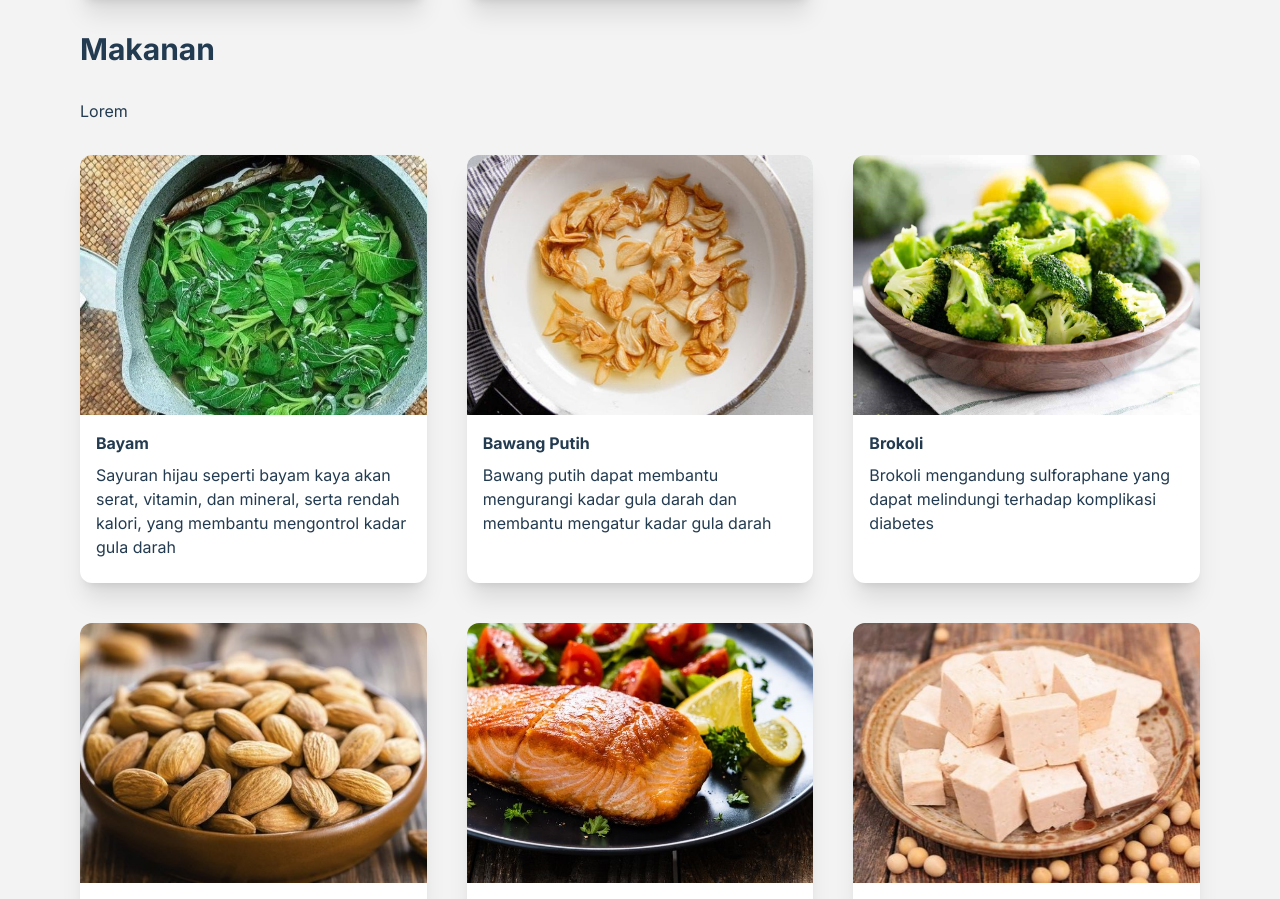
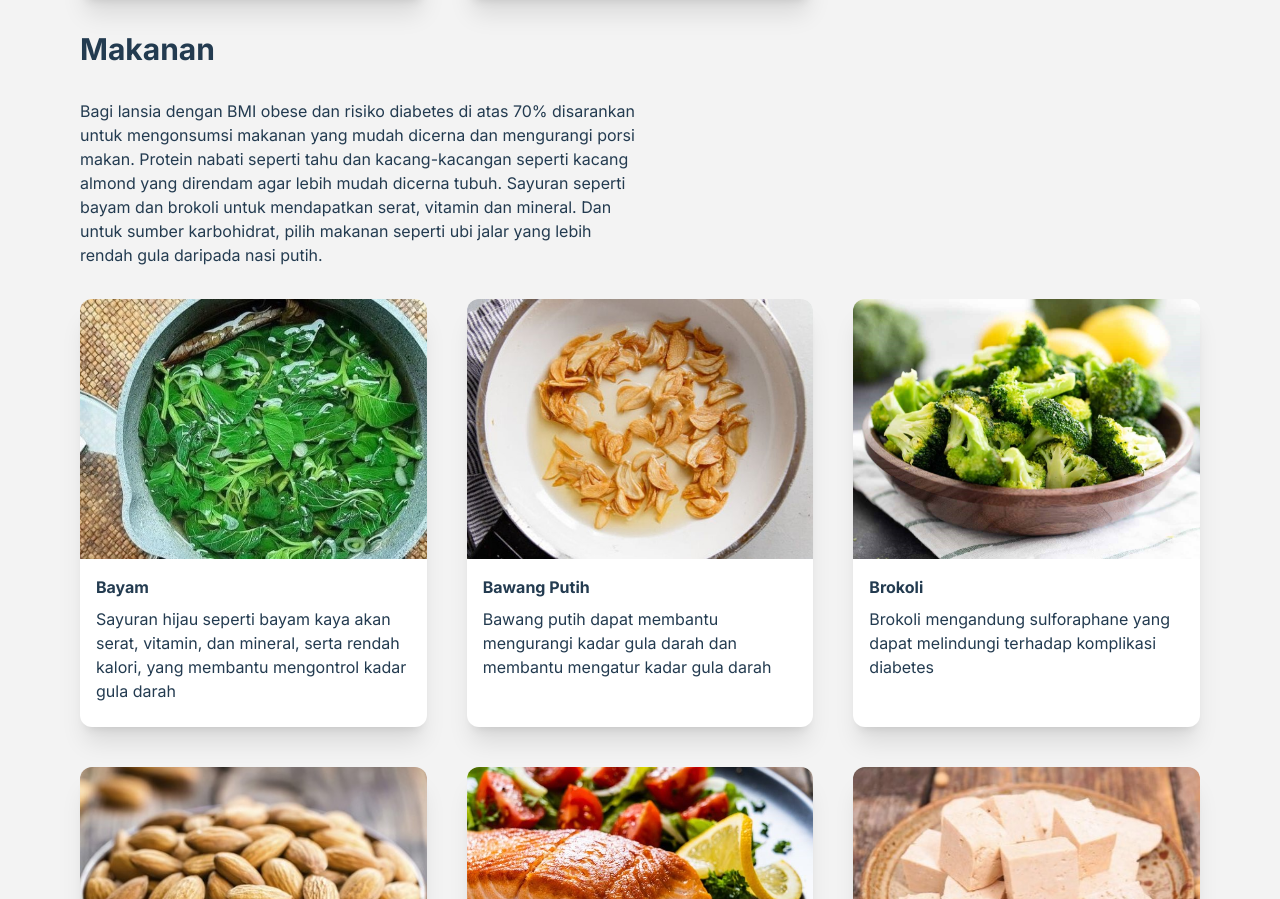
Before and after one commit to javierreansyah/Diapede, a React (Vite) app: page /hasil in a window 1280 px wide. Shown: the part 1481-2380 px from the top of the page. Built offline with nearby package versions, Linux system fonts and the light colour scheme.

Commit message:
more recomendation food

```diff
--- a/src/components/Recommendation.js
+++ b/src/components/Recommendation.js
@@ -773,7 +773,7 @@ const makananFn = (age, weight, height, percentage) => {
         rec.push(listMakanan[6]);
         return {
           list: rec,
-          text: "Lorem",
+          text: "Anak-anak dengan BMI normal atau kurus dan risiko diabetes di atas 70% disarankan untuk memperhatikan faktor makanan. Sebaiknya, dengan mengonsumsi makanan yang rendah gula, rendah lemak, dan tinggi serat. Termasuk dalam pola makan sehat ini adalah sayuran hijau seperti bayam, brokoli, sumber protein rendah lemak seperti ikan salmon dan daging tanpa lemak, serta karbohidrat kompleks seperti ubi jalar. Menghindari makanan yang tinggi gula tambahan dan lemak jenuh dapat membantu menjaga keseimbangan gula darah dan mencegah perkembangan risiko diabetes.",
         };
       }
       if (ageCategory === "teen" || ageCategory === "young adult") {
@@ -786,7 +786,7 @@ const makananFn = (age, weight, height, percentage) => {
         rec.push(listMakanan[6]);
         return {
           list: rec,
-          text: "Lorem",
+          text: "Bagi remaja dengan BMI normal atau kurus dan risiko diabetes di atas 70% disarankan untuk mengatur pola makan yang berfokus pada kontrol gula darah dan penurunan risiko diabetes. Sebagai rekomendasi, disarankan untuk memilih makanan yang rendah indeks glikemik seperti sayuran hijau bayam, brokoli, dan sumber protein tanpa lemak. Dan Pastikan untuk minum air yang cukup dan menghindari minuman beralkohol.",
         };
       }
       if (ageCategory === "adult") {
@@ -799,7 +799,7 @@ const makananFn = (age, weight, height, percentage) => {
         rec.push(listMakanan[6]);
         return {
           list: rec,
-          text: "Lorem",
+          text: "Dewasa dengan BMI normal atau kurus dan risiko diabetes di atas 70%, disarankan untuk melakukan pola makan yang sehat dan seimbang. Fokus pada konsumsi makanan yang kaya serat seperti sayuran hijau yaitu bayam dan brokoli, kacang-kacangan seperti kacang almond, dan protein tanpa lemak. Hindarilah makanan tinggi lemak jenuh, gula tambahan, dan makanan olahan. Serta juga dapat mempertimbangkan untuk mengonsumsi ikan berlemak seperti salmon yang kaya akan asam lemak omega-3 yang baik untuk kesehatan jantung.",
         };
       }
       if (ageCategory === "elder") {
@@ -812,7 +812,7 @@ const makananFn = (age, weight, height, percentage) => {
         rec.push(listMakanan[6]);
         return {
           list: rec,
-          text: "Lorem",
+          text: "Untuk lansia dengan BMI normal atau kurus dan risiko diabetes di atas 70% disarankan untuk memperhatikan pola makan. Sebagai rekomendasi, sangat disarankan untuk mengonsumsi makanan yang rendah gula, rendah karbohidrat, dan kaya serat. Termasuk sayuran hijau, seperti bayam dan brokoli, protein tanpa lemak seperti ikan salmon, serta sumber lemak sehat seperti tahu dan kacang-kacangan. Selain itu, menghindari makanan olahan, makanan manis, dan minuman bersoda sangat disarankan.",
         };
       }
     }
@@ -827,7 +827,7 @@ const makananFn = (age, weight, height, percentage) => {
         rec.push(listMakanan[6]);
         return {
           list: rec,
-          text: "Lorem",
+          text: "Anak-anak dengan BMI overweight dan risiko diabetes di atas 70% disarankan untuk mengonsumsi makanan yang rendah kalori, gula, dan lemak jenuh. Seperti sayuran hijau bayam dan brokoli, sumber protein tanpa lemak seperti ikan, dan kacang-kacangan. Rekomendasi ini didasarkan pada fakta bahwa anak dengan BMI overweight memiliki risiko lebih tinggi untuk terkena diabetes. Hal ini disebabkan karena anak dengan BMI overweight memiliki lebih banyak lemak tubuh, yang dapat meningkatkan produksi dan resistensi insulin.",
         };
       }
       if (ageCategory === "teen" || ageCategory === "young adult") {
@@ -840,7 +840,7 @@ const makananFn = (age, weight, height, percentage) => {
         rec.push(listMakanan[6]);
         return {
           list: rec,
-          text: "Lorem",
+          text: "Untuk remaja dengan BMI overweight dan risiko diabetes di atas 70% disarankan untuk mengurangi risiko dengan perubahan pola makan yang tepat. Tingkatkan konsumsi sayur seperti brokoli dan bayam, bawang putih, ubi jalar, dan tahu sebagai sumber serat, vitamin, dan mineral penting untuk kesehatan. Batasi gula dan lemak jenuh yang dapat meningkatkan risiko diabetes, serta pastikan asupan protein cukup seperti kacang almond dan ikan salmon untuk menjaga massa otot dan meningkatkan rasa kenyang.",
         };
       }
       if (ageCategory === "adult") {
@@ -853,7 +853,7 @@ const makananFn = (age, weight, height, percentage) => {
         rec.push(listMakanan[6]);
         return {
           list: rec,
-          text: "Lorem",
+          text: "Bagi usia dewasa dengan BMI risiko diabetes di atas 70% disarankan untuk mengurangi asupan makanan berkalori tinggi dan mengkonsumsi makanan yang mengandung serat tinggi. Hindari makanan olahan, gula tambahan, dan minyak yang tidak sehat. Fokus pada asupan sayuran hijau seperti bayam dan brokoli, kacang almond, dan ubi jalar sebagai sumber karbohidrat sehat.",
         };
       }
       if (ageCategory === "elder") {
@@ -866,7 +866,7 @@ const makananFn = (age, weight, height, percentage) => {
         rec.push(listMakanan[6]);
         return {
           list: rec,
-          text: "Lorem",
+          text: "Lansia dengan BMI overweight dan risiko diabetes di atas 70% disarankan untuk melakukan pola makan yang khusus untuk usia lanjut. Disarankan untuk mengonsumsi makanan-makanan yang sehat dan bergizi untuk menjaga berat badan serta kadar gula darahnya. Beberapa makanan yang dapat direkomendasikan adalah sayuran hijau seperti bayam dan brokoli, tahu, ubi jalar, ikan salmon yang kaya serat serta vitamin dan mineral untuk mendukung sistem pencernaan dan kekebalan tubuh.",
         };
       }
     }
@@ -881,7 +881,7 @@ const makananFn = (age, weight, height, percentage) => {
         rec.push(listMakanan[6]);
         return {
           list: rec,
-          text: "Lorem",
+          text: "Bagi anak-anak dengan BMI obese dan risiko diabetes di atas 70% disarankan untuk melakukan pola makan yang sehat dan seimbang. Disarankan untuk mengurangi risiko diabetes meliputi menghindari makanan tinggi gula. Dan meningkatkan konsumsi serat, protein, dan lemak sehat. Dalam hal ini, disarankan untuk mengkonsumsi lebih banyak sayuran hijau, umbi-umbian yang baik untuk penderita diabetes, protein tanpa lemak seperti ikan salmon, kacang almond, dan ubi jalar.",
         };
       }
       if (ageCategory === "teen" || ageCategory === "young adult") {
@@ -894,7 +894,7 @@ const makananFn = (age, weight, height, percentage) => {
         rec.push(listMakanan[6]);
         return {
           list: rec,
-          text: "Lorem",
+          text: "Remaja dengan BMI obese dan risiko diabetes di atas 70% disarankan untuk mengurangi asupan makanan berkalori tinggi dan meningkatkan asupan sayuran serta buah-buahan. Makanan-makanan yang dianjurkan untuk dikonsumsi adalah sayuran hijau seperti brokoli dan bayam karena rendah kalori namun tinggi serat dan vitamin.",
         };
       }
       if (ageCategory === "adult") {
@@ -907,7 +907,7 @@ const makananFn = (age, weight, height, percentage) => {
         rec.push(listMakanan[6]);
         return {
           list: rec,
-          text: "Lorem",
+          text: "Untuk Dewasa dengan BMI obese dan risiko diabetes di atas 70% disarankan untuk mengambil langkah-langkah penting dalam mengelola pola makannya. Disarankan untuk mengonsumsi makanan rendah gula, rendah lemak, dan kaya serat seperti sayuran hijau brokoli dan bayar, ubi jalar yang baik untuk penderita diabetes, dan sumber protein yang seimbang. Dan penting untuk membatasi asupan makanan tinggi gula, lemak jenuh, serta mengurangi konsumsi karbohidrat olahan.",
         };
       }
       if (ageCategory === "elder") {
@@ -920,7 +920,7 @@ const makananFn = (age, weight, height, percentage) => {
         rec.push(listMakanan[6]);
         return {
           list: rec,
-          text: "Lorem",
+          text: "Bagi lansia dengan BMI obese dan risiko diabetes di atas 70% disarankan untuk mengonsumsi makanan yang mudah dicerna dan mengurangi porsi makan. Protein nabati seperti tahu dan kacang-kacangan seperti kacang almond yang direndam agar lebih mudah dicerna tubuh. Sayuran seperti bayam dan brokoli untuk mendapatkan serat, vitamin dan mineral. Dan untuk sumber karbohidrat, pilih makanan seperti ubi jalar yang lebih rendah gula daripada nasi putih.",
         };
       }
     }
```
